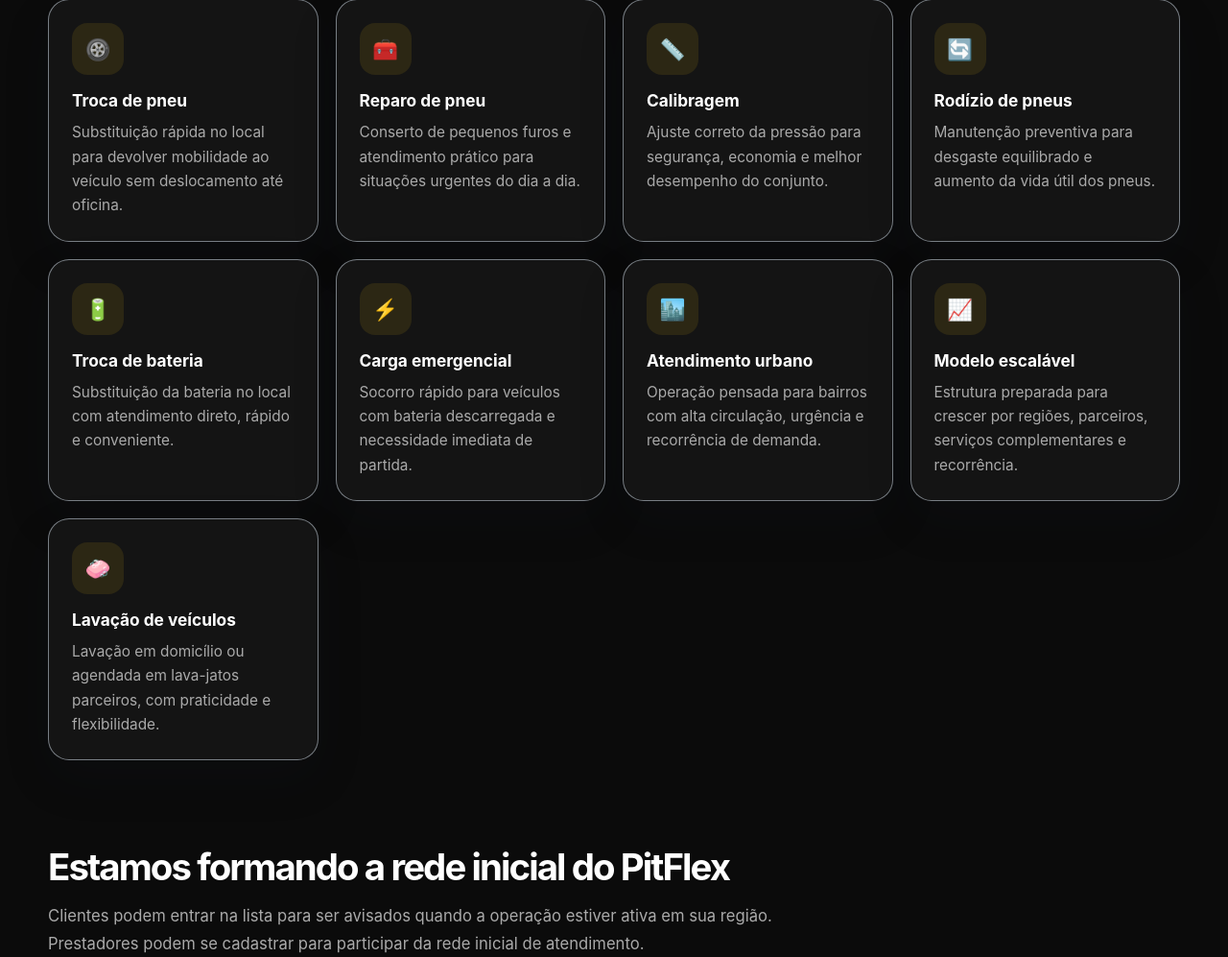
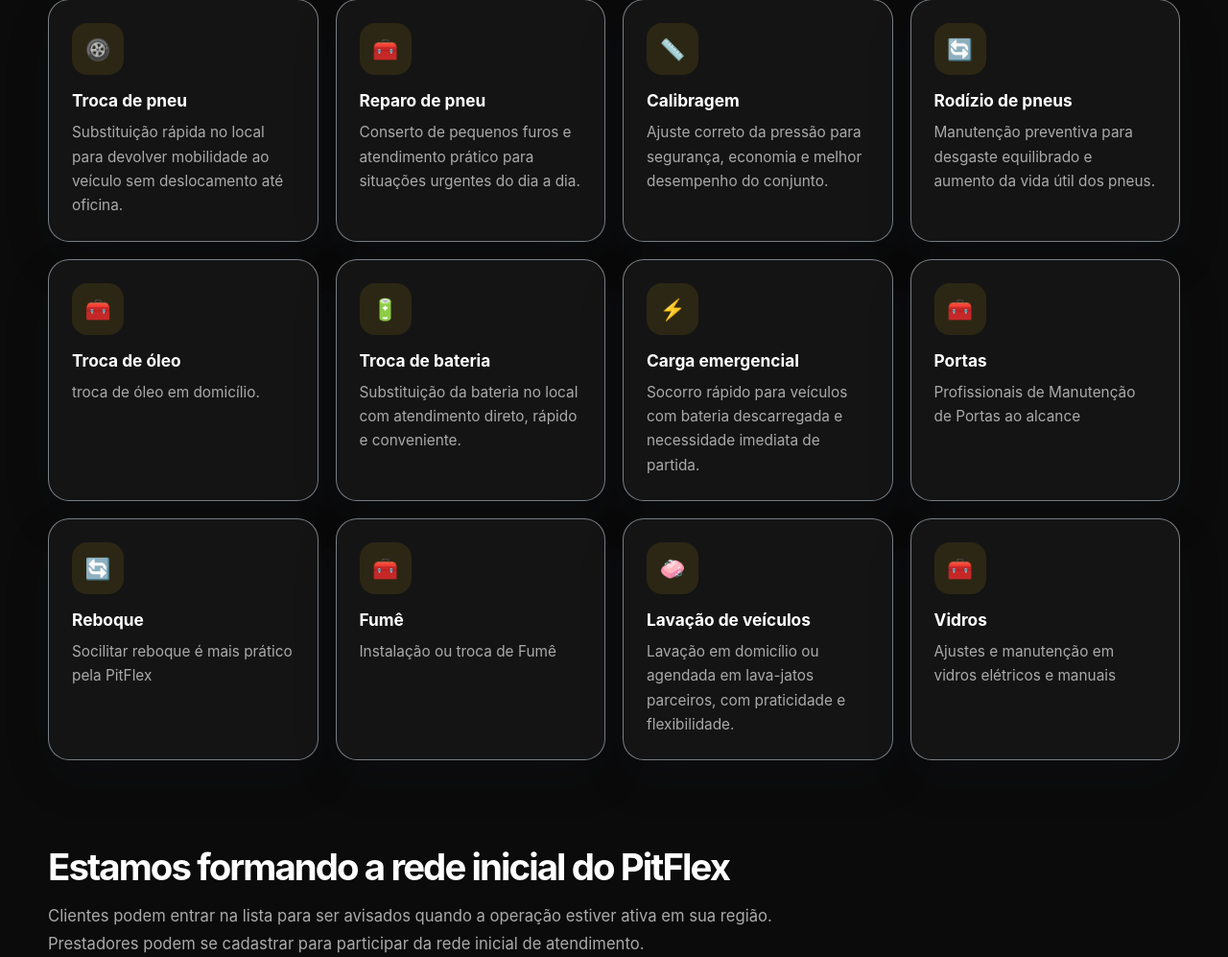
Before and after one commit to futuristion/pitflex-api, a Django app: page / in a window 1280 px wide. Shown: the part 1041-2038 px from the top of the page at 96% size. Run offline with Django 5.2, Linux system fonts and the light colour scheme.

Commit message:
02052026 ajustes na home mais profissional 2

```diff
--- a/templates/landing/index.html
+++ b/templates/landing/index.html
@@ -602,6 +602,11 @@ color: #d4d4d4;
             <h3>Rodízio de pneus</h3>
             <p>Manutenção preventiva para desgaste equilibrado e aumento da vida útil dos pneus.</p>
           </article>
+           <article class="card">
+            <div class="card-icon">🧰</div>
+          <h3>Troca de óleo</h3>
+         <p>troca de óleo em domicílio.</p>
+         </article>
           <article class="card">
             <div class="card-icon">🔋</div>
             <h3>Troca de bateria</h3>
@@ -613,19 +618,29 @@ color: #d4d4d4;
             <p>Socorro rápido para veículos com bateria descarregada e necessidade imediata de partida.</p>
           </article>
           <article class="card">
-            <div class="card-icon">🏙️</div>
-            <h3>Atendimento urbano</h3>
-            <p>Operação pensada para bairros com alta circulação, urgência e recorrência de demanda.</p>
+            <div class="card-icon">🧰</div>
+            <h3>Portas</h3>
+            <p>Profissionais de Manutenção de Portas ao alcance</p>
           </article>
           <article class="card">
-            <div class="card-icon">📈</div>
-            <h3>Modelo escalável</h3>
-            <p>Estrutura preparada para crescer por regiões, parceiros, serviços complementares e recorrência.</p>
+            <div class="card-icon">🔄</div>
+            <h3>Reboque</h3>
+            <p>Socilitar reboque é mais prático pela PitFlex</p>
           </article>
+          <article class="card">
+            <div class="card-icon">🧰</div>
+          <h3>Fumê</h3>
+         <p>Instalação ou troca de Fumê</p>
+         </article>
           <article class="card">
             <div class="card-icon">🧼</div>
           <h3>Lavação de veículos</h3>
          <p>Lavação em domicílio ou agendada em lava-jatos parceiros, com praticidade e flexibilidade.</p>
+         </article>
+         <article class="card">
+            <div class="card-icon">🧰</div>
+          <h3>Vidros</h3>
+         <p>Ajustes e manutenção em vidros elétricos e manuais</p>
          </article>
         </div>
       </div>
```
